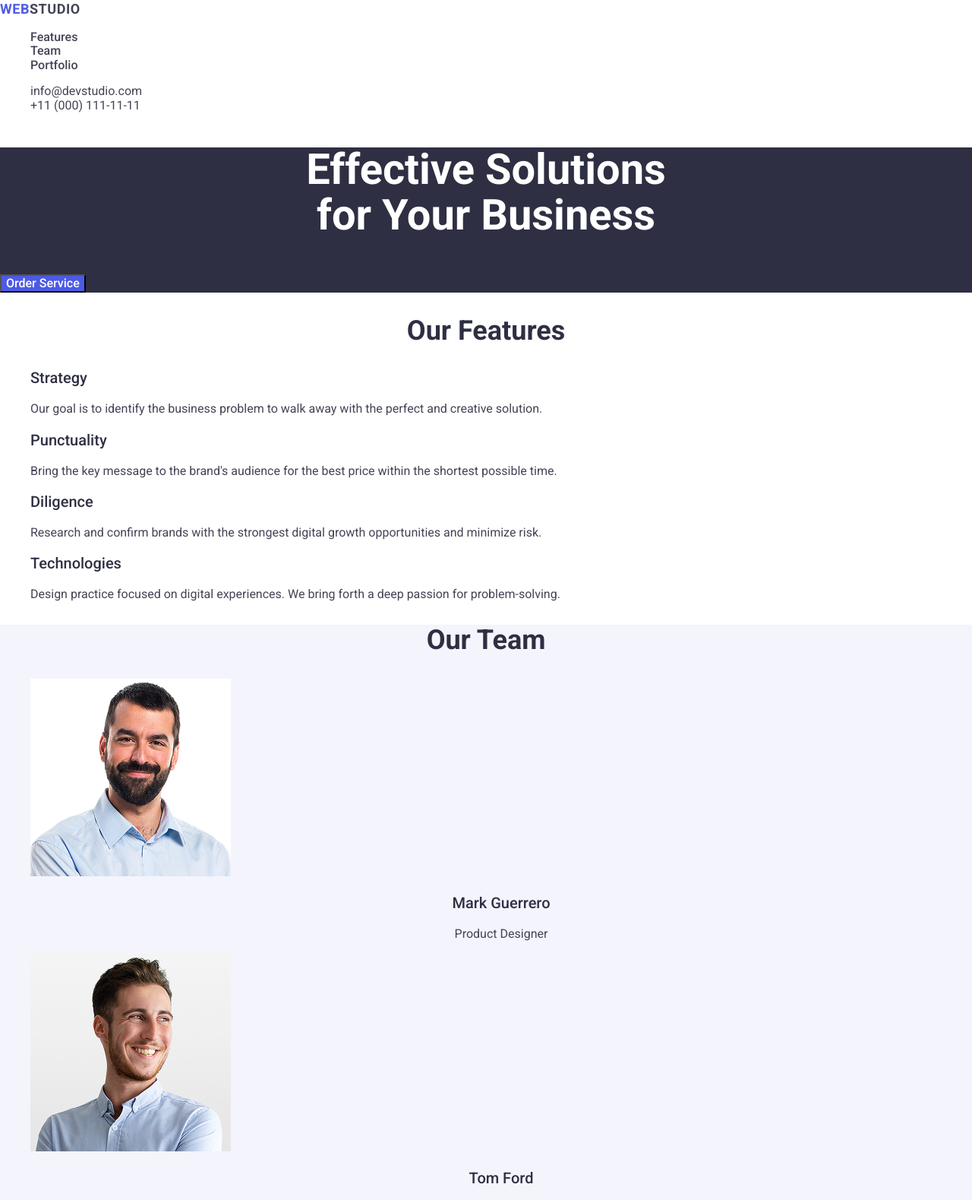
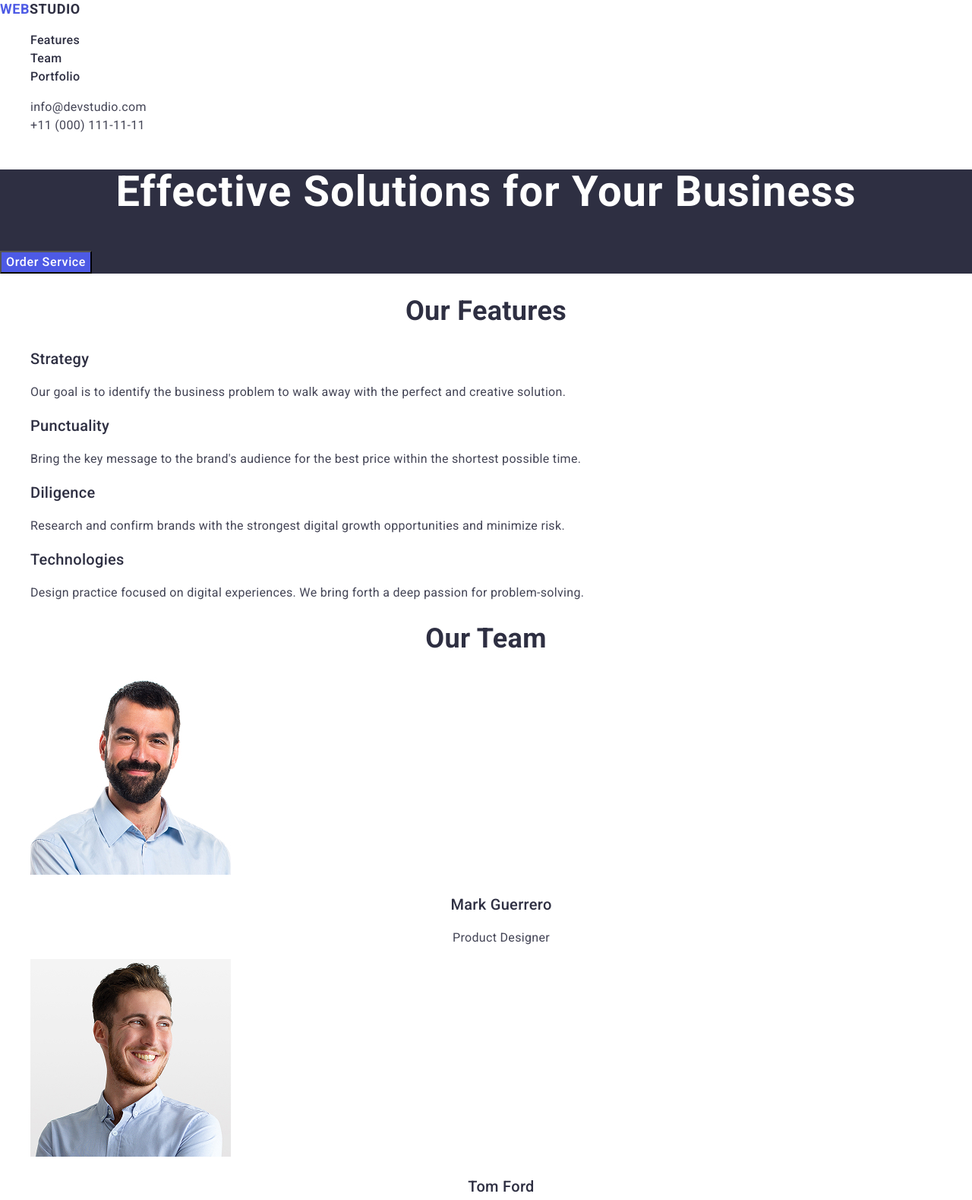
Before and after one commit to annasourceit/goit-markup-hw-02, a plain HTML site: page index.html in a window 1280 px wide. Shown: the top 1579 px of the page at 76% size. Drawn offline with nearby package versions, Linux system fonts and the light colour scheme.

Commit message:
Debugging

```diff
--- a/css/common.css
+++ b/css/common.css
@@ -4,8 +4,8 @@ body {
     font-size: 16px;
     font-weight: 400;
     color: #434455;
-    line-height: 1,5;
-    letter-spacing: 0,02em;
+    line-height: 1.5;
+    letter-spacing: 0.02em;
 
 }
 a {
@@ -30,13 +30,13 @@ h2 {
     font-weight: 700;
     font-size: 36px;
     text-align: center;
-    line-height: 1,11;
+    line-height: 1.11;
 }
 
 h3 {
     font-weight: 500;
         font-size: 20px;
-        line-height: 1,2;
+        line-height: 1.2;
 }
 
  .logo {
@@ -44,7 +44,9 @@ h3 {
     font-size: 18px;
     line-height: 1.33;
     text-transform: uppercase;
-    letter-spacing: 0.03em;}
+    letter-spacing: 0.03em;
+    color: #2e2f42;
+}
 
  .logo span {
     color: #4D5AE5;
@@ -53,6 +55,6 @@ h3 {
  .title {
     font-size: 20px;
     font-weight: 500;
-    line-height: 1,2;
+    line-height: 1.2;
     color: #2E2F42;
  }
--- a/css/header.css
+++ b/css/header.css
@@ -1,3 +1,4 @@
+
 
  .header-nav {
     font-weight: 500;
@@ -7,9 +8,12 @@
     font-weight: 400;
  }
 
+ .header-nav-item {
+   color: #2e2f42;
+ }
  .header-nav-link:hover,
  .header-nav-link:focus,
  .header-address-link:hover,
  .header-address-link:focus {
- color: #404BBF;
+  color: #404BBF;
  }
--- a/css/hero.css
+++ b/css/hero.css
@@ -8,14 +8,16 @@
     line-height: 1.07;
     color: white;
     text-align: center;
+    letter-spacing: 0.02em;
 }
 
 .hero-btn {
     background-color: #4D5AE5;
     color: white;
     font-weight: 500;
-    letter-spacing: 0,04em;
+    letter-spacing: 0.04em;
     cursor: pointer;
+    line-height: 1.5;
 }
 
 .hero-btn:hover,
--- a/css/team.css
+++ b/css/team.css
@@ -1,5 +1,5 @@
-.team {
-    background-color: #f4f4fd;
+.team-list-item {
+    background-color: #fff;
 }
 
 .team-list-text,
--- a/index.html
+++ b/index.html
@@ -40,7 +40,7 @@
 
         <section class="hero" id="hero">
 
-            <h1 class="hero-haeder">Effective Solutions <br> for Your Business</h1>
+            <h1 class="hero-haeder">Effective Solutions for Your Business</h1>
 
             <button class="hero-btn" type="button">Order Service</button>
 
@@ -110,27 +110,29 @@
                     <p class="portfolio-list-text">App</p>
                 </li>
                 <li class="portfolio-list-item">
-                    <img class="portfolio-list-pic" src="./images/portfolio-2.jpg" alt="" width="360">
+                    <img class="portfolio-list-pic" src="./images/portfolio-2.jpg" alt="Cashless Payment" width="360">
                     <h3 class="portfolio-list-subtitle title">Cashless Payment</h3>
                     <p class="portfolio-list-text">Marketing</p>
                 </li>
                 <li class="portfolio-list-item">
-                    <img class="portfolio-list-pic" src="./images/portfolio-3.jpg" alt="" width="360">
+                    <img class="portfolio-list-pic" src="./images/portfolio-3.jpg" alt="Meditation App" width="360">
                     <h3 class="portfolio-list-subtitle title">Meditation App</h3>
                     <p class="portfolio-list-text">App</p>
                 </li>
                 <li class="portfolio-list-item">
-                    <img class="portfolio-list-pic" src="./images/portfolio-4.jpg" alt="" width="360">
+                    <img class="portfolio-list-pic" src="./images/portfolio-4.jpg" alt="Taxi Service" width="360">
                     <h3 class="portfolio-list-subtitle title">Taxi Service</h3>
                     <p class="portfolio-list-text">Marketing</p>
                 </li>
                 <li class="portfolio-list-item">
-                    <img class="portfolio-list-pic" src="./images/portfolio-5.jpg" alt="" width="360">
-                    <h3 class="portfolio-list-subtitle title">Screen Illustrations<h3>
+                    <img class="portfolio-list-pic" src="./images/portfolio-5.jpg" alt="Screen Illustrations" width="360">
+                    <h3 class="portfolio-list-subtitle title">Screen Illustrations</h3>
+
+
                     <p class="portfolio-list-text">Design</p>
                 </li>
                 <li class="portfolio-list-item">
-                    <img class="portfolio-list-pic" src="./images/portfolio-6.jpg" alt="" width="360">
+                    <img class="portfolio-list-pic" src="./images/portfolio-6.jpg" alt="Online Courses" width="360">
                     <h3 class="portfolio-list-subtitle title">Online Courses</h3>
                     <p class="portfolio-list-text">Marketing</p>
                 </li>
```
